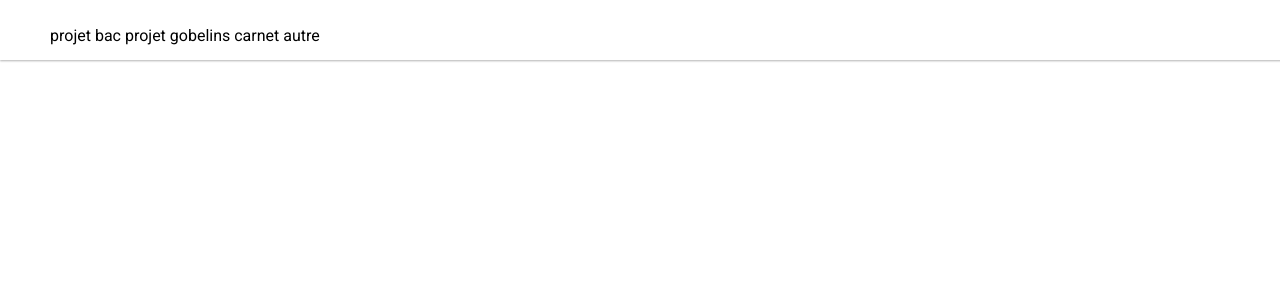
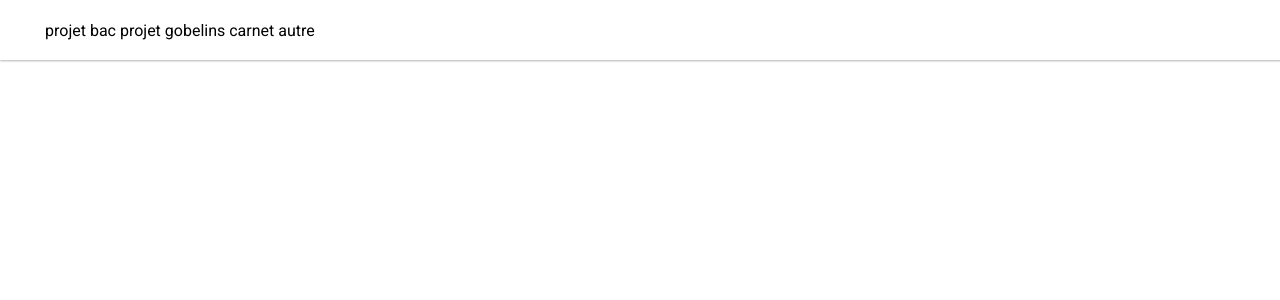
Before and after one commit to SinslayDang/SinslayDang.github.io, a Jekyll site: the page built from index.html, in a window 1280 px wide. Shown: the top 300 px of the page. Built offline with Jekyll 4.4.1, drawn with Linux system fonts in a browser that asks for light colours.

Commit message:
Update main.css

```diff
--- a/css/main.css
+++ b/css/main.css
@@ -7,8 +7,8 @@
 nav {
         background-color: #FFF !important;
         box-shadow: 0px 1px 2px rgba(0,0,0,0.3)!important;
-        height: 40px !important;
-        padding: 10px !important;
+        height: 50px !important;
+        padding: 5px !important;
         width: 100% !important;
         position: fixed !important;
         top: 0px !important;
```
